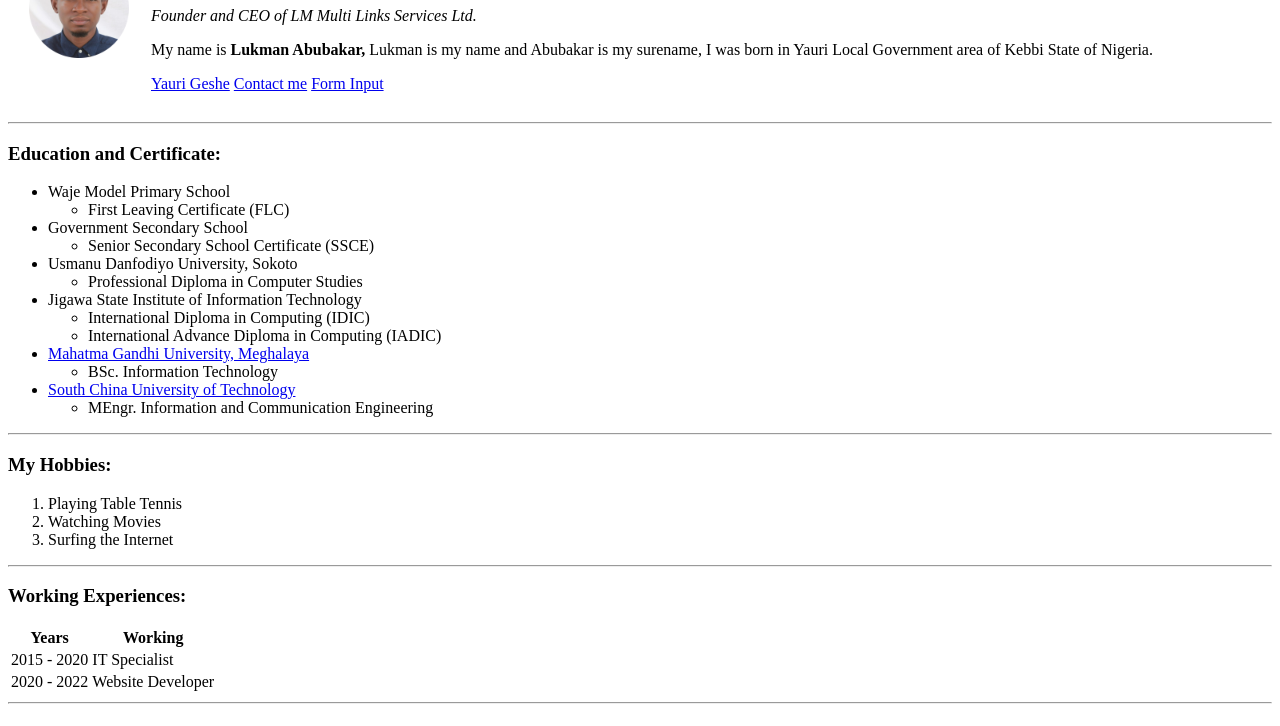
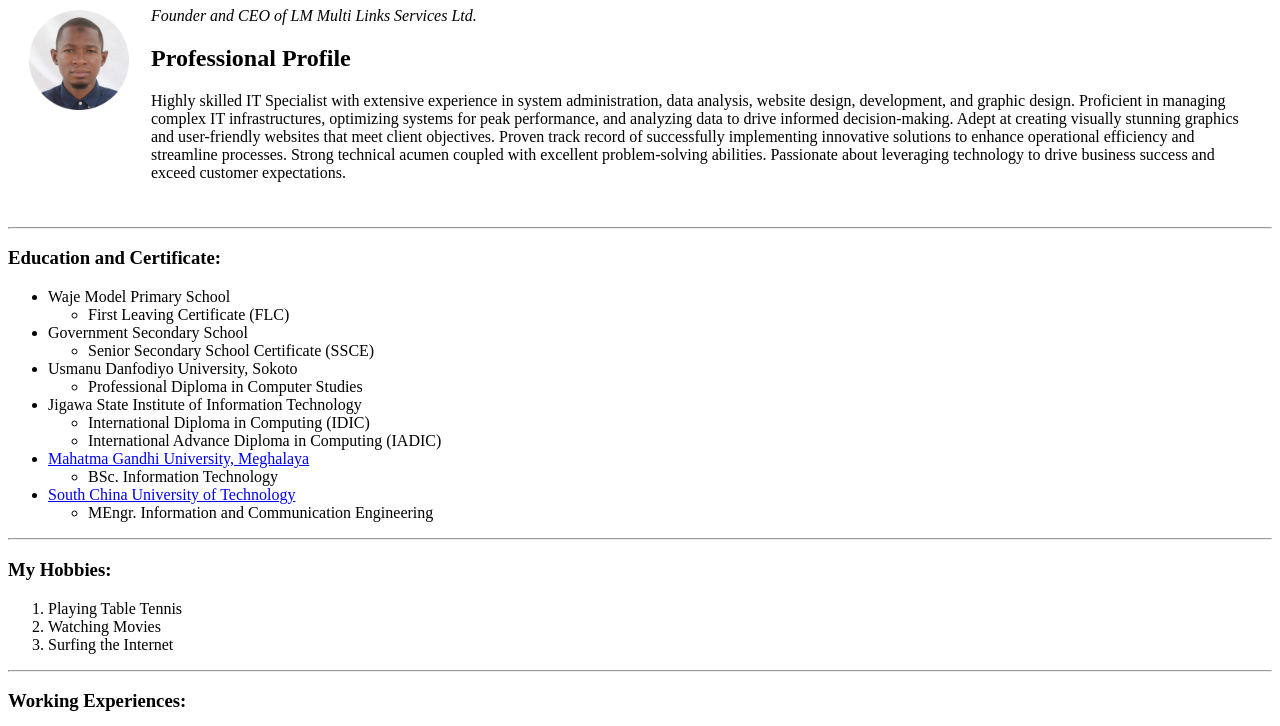
Before and after one commit to Luk0019/cv, a plain HTML site: page index.html in a window 1280 px wide. Shown: the part 102-828 px from the top of the page. Drawn offline with Linux system fonts and the light colour scheme.

Commit message:
Update index.html

```diff
--- a/index.html
+++ b/index.html
@@ -2,7 +2,7 @@
 <html lang="en">
     <head>
         <meta charset="UTF-8">
-        <title>My Website</title>
+        <title>My Resume</title>
     </head>
     <body>
         <table cellspacing="20">
@@ -10,10 +10,8 @@
                 <td><img src="img/LukPass.png" width="100" height="100" alt="Lukman Photo"></td>
                 <td><h1>Lukman Abubakar</h1>
                     <p><em>Founder and CEO of LM Multi Links Services Ltd.</em></p>
-                    <p>My name is <strong>Lukman Abubakar,</strong> Lukman is my name and Abubakar is my surename, I was born in Yauri Local Government area of Kebbi State of Nigeria.</p>
-                    <a href="yauri.html">Yauri Geshe</a>
-                    <a href="contact.html">Contact me</a>
-                    <a href="input.html">Form Input</a>
+                    <h2>Professional Profile</h2>
+                    <p>Highly skilled IT Specialist with extensive experience in system administration, data analysis, website design, development, and graphic design. Proficient in managing complex IT infrastructures, optimizing systems for peak performance, and analyzing data to drive informed decision-making. Adept at creating visually stunning graphics and user-friendly websites that meet client objectives. Proven track record of successfully implementing innovative solutions to enhance operational efficiency and streamline processes. Strong technical acumen coupled with excellent problem-solving abilities. Passionate about leveraging technology to drive business success and exceed customer expectations.</p>
                 </td>
             </tr>
         </table>
```
